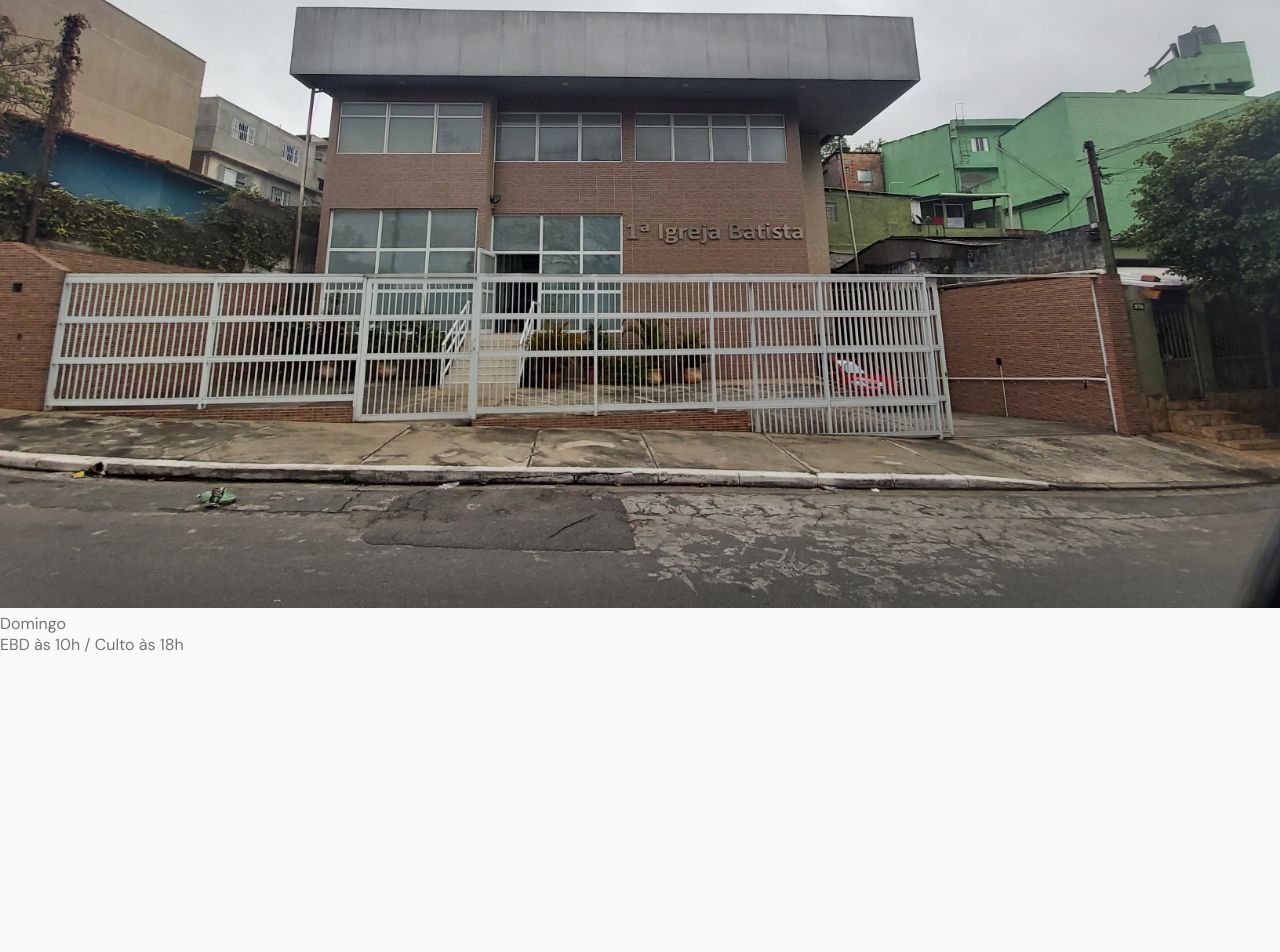
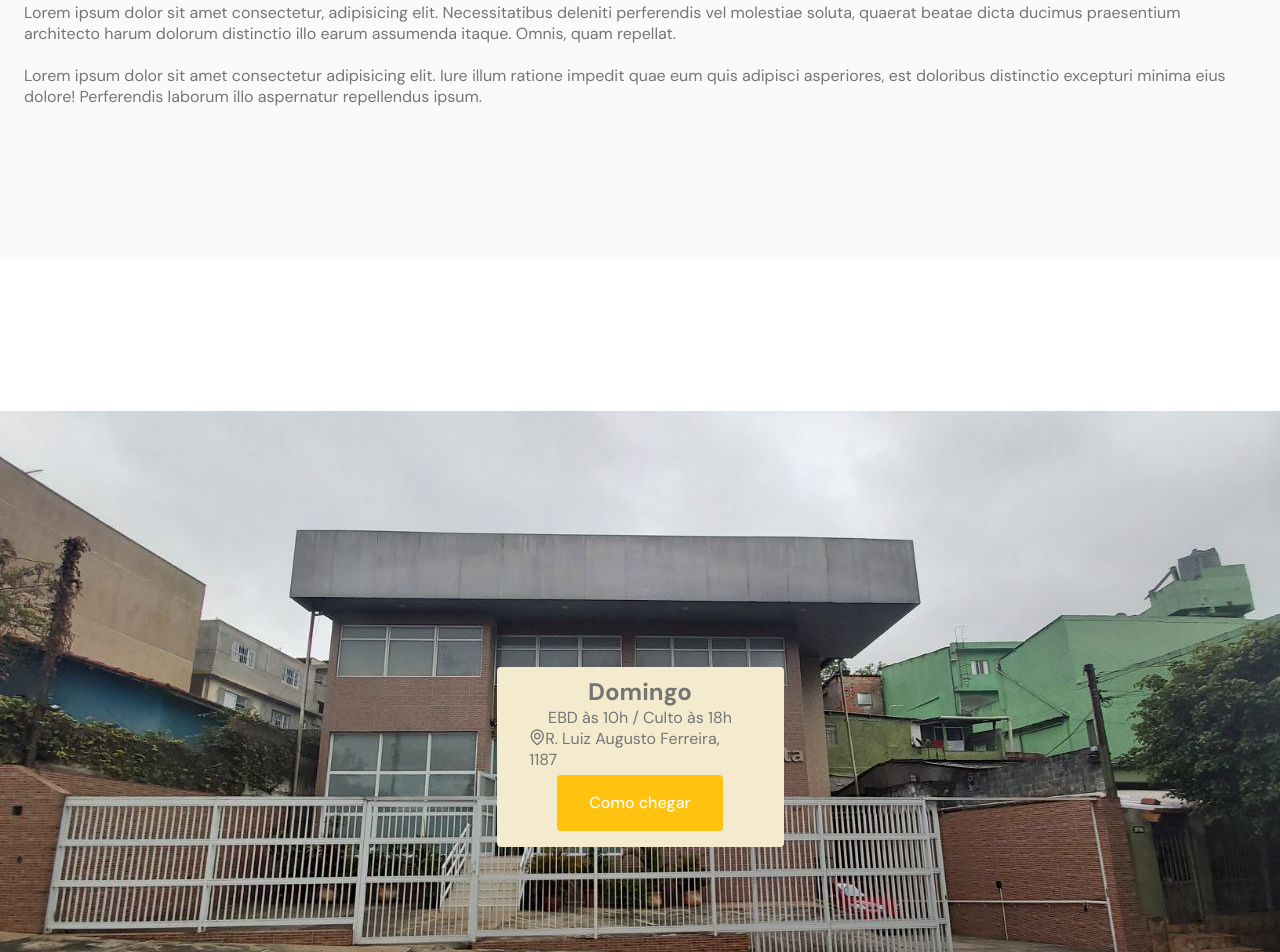
Before and after one commit to andressavarela/pibcapao, a plain HTML site: page index.html in a window 1280 px wide. Shown: the part 264-1216 px from the top of the page. Before the commit the page ends 1071 px from the top, so only its background shows below. Drawn offline with Linux system fonts and the light colour scheme; files whose address does not match are found by name.

Commit message:
about us and location

```diff
--- a/index.html
+++ b/index.html
@@ -39,21 +39,56 @@
     </header>
     <!-- corpo do site propriamente -->
     <main>
+      <!-- sobre nós -->
+      <section class="section" id="aboutus">
+        <div class="container grid">
+          <div class="image">
+            <img src="#" alt="Culto na PIB Capão Redondo" />
+          </div>
+          <div class="text">
+            <h2 class="title">Sobre nós</h2>
+            <p>
+              Lorem ipsum dolor sit amet consectetur, adipisicing elit.
+              Necessitatibus deleniti perferendis vel molestiae soluta, quaerat
+              beatae dicta ducimus praesentium architecto harum dolorum
+              distinctio illo earum assumenda itaque. Omnis, quam repellat.
+            </p>
+            <br />
+            <p>
+              Lorem ipsum dolor sit amet consectetur adipisicing elit. Iure
+              illum ratione impedit quae eum quis adipisci asperiores, est
+              doloribus distinctio excepturi minima eius dolore! Perferendis
+              laborum illo aspernatur repellendus ipsum.
+            </p>
+          </div>
+        </div>
+      </section>
       <!-- como chegar -->
       <section class="section" id="location">
+        <div class="container grid">
           <div class="image">
             <img
               src="./assets/images/pibcapao.jpeg"
               alt="Fachada da PIB em Capão Redondo"
             />
-          <div class="texts">
-            <p class="text">Domingo</p>
+          </div>
+          <div class="square">
+            <div class="text-box">
+              <h2 class="tittle">Domingo</h2>
               <p class="text">EBD às 10h / Culto às 18h</p>
+              <p class="text">
+                <i class="icon-map-pin"></i>R. Luiz Augusto Ferreira, 1187
+              </p>
+              <a
+                href="https://goo.gl/maps/H2xrxDzgLoBMN3KQ7"
+                class="button"
+                target="_blank"
+                >Como chegar</a
+              >
+            </div>
           </div>
         </div>
       </section>
-      <!-- sobre nós -->
-      <section></section>
       <!-- fique por dentro -->
       <section></section>
       <!-- fale conosco -->
--- a/style.css
+++ b/style.css
@@ -258,3 +258,54 @@ nav.show div.icon-close {
 }
 
 /* Como chegar */
+
+#location {
+  background: white;
+}
+
+#location .container {
+  margin: 0;
+  display: flex;
+  align-items: center;
+  flex-direction: column;
+  justify-content: space-between;
+}
+
+#location .image {
+  position: absolute;
+}
+
+#location .square {
+  width: 287px;
+  height: 180px;
+  background: var(--base-color-second);
+  border-radius: 0.25rem;
+  position: absolute;
+  margin-top: 20%;
+  display: flex;
+  flex-direction: column;
+  justify-content: space-between;
+  align-items: center;
+}
+
+#location .text-box {
+  position: inherit;
+  display: flex;
+  align-items: center;
+  flex-direction: column;
+  justify-content: space-between;
+  padding: 8.7px;
+}
+
+#location .text {
+  margin-left: 1.5rem;
+  margin-right: 1.5rem;
+}
+
+#location .text-2 {
+  margin-top: 5px;
+}
+
+#location .button {
+  margin-top: 5px;
+}
```
Lines whose indentation alone changed are shown as unchanged.
